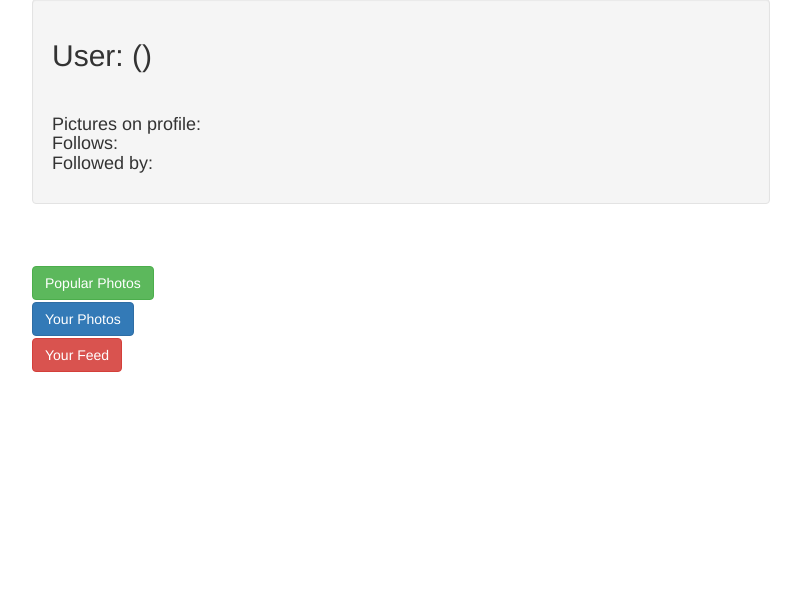
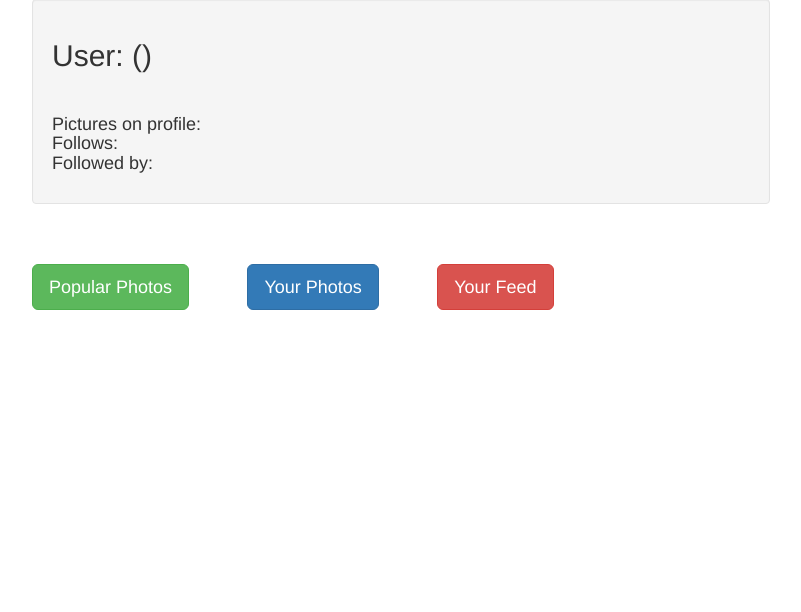
Before and after one commit to DavidCA916/CST-205-Project-2, a Flask app: template templates/home.html in a window 1280 px wide. Shown: the part 101-713 px from the top of the page, without its empty margins (239-1040 px from the left). Run offline with Flask 2, Linux system fonts and the light colour scheme; the template is opened without the code that fills it, so the values that code supplies are empty; some libraries are stand-ins or nearby versions.

Commit message:
added buttons

```diff
--- a/templates/home.html
+++ b/templates/home.html
@@ -31,9 +31,11 @@
                </div>
                <br/>
                <h2>
-               <a class="btn btn-success" href="/popular">Popular Photos</a><br/>
-               <a class="btn btn-primary" href="/ownphotos">Your Photos</a><br/>
-               <a class="btn btn-danger" href="/feed">Your Feed</a>
+               <a class="btn btn-success btn-lg" href="/popular">Popular Photos</a>
+               &nbsp;&nbsp;&nbsp;&nbsp;&nbsp;
+               <a class="btn btn-primary btn-lg" href="/ownphotos">Your Photos</a>
+               &nbsp;&nbsp;&nbsp;&nbsp;&nbsp;
+               <a class="btn btn-danger btn-lg" href="/feed">Your Feed</a>
                </h2>
             </div>
         </div>
```
